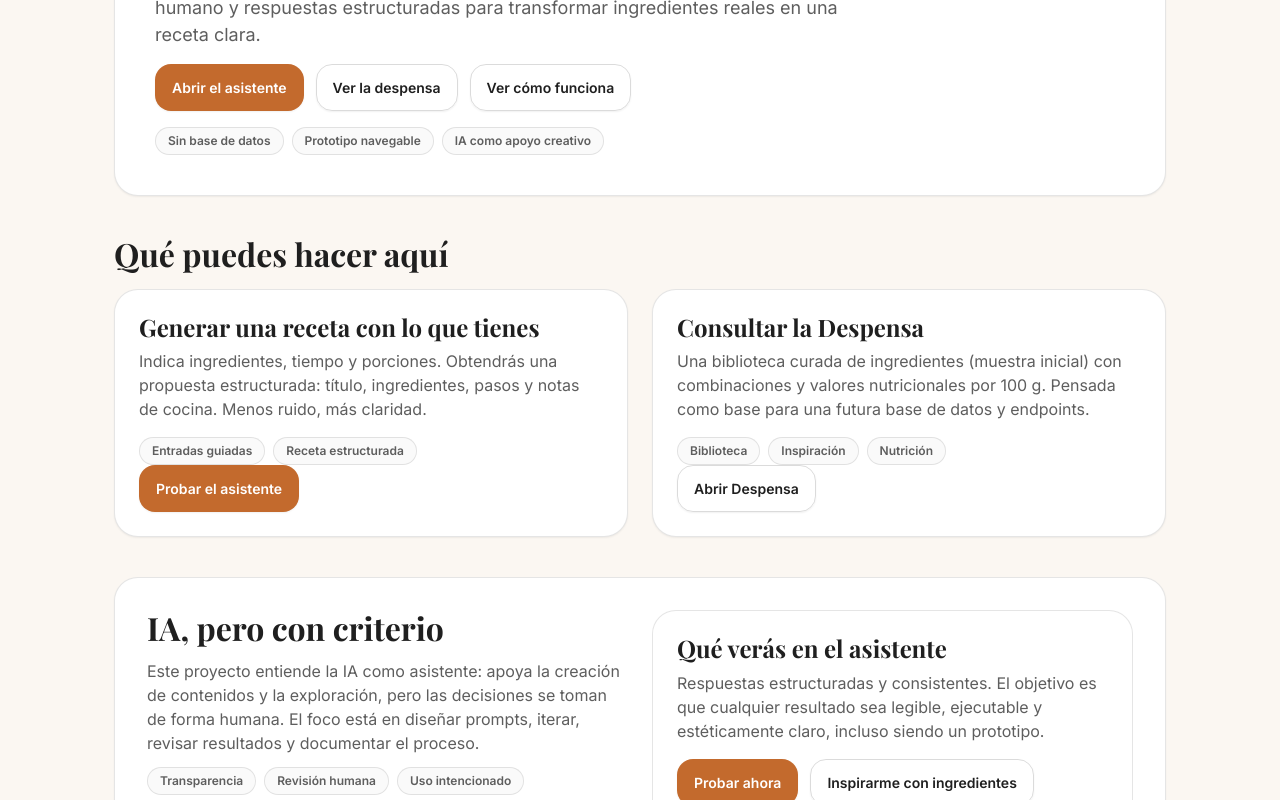
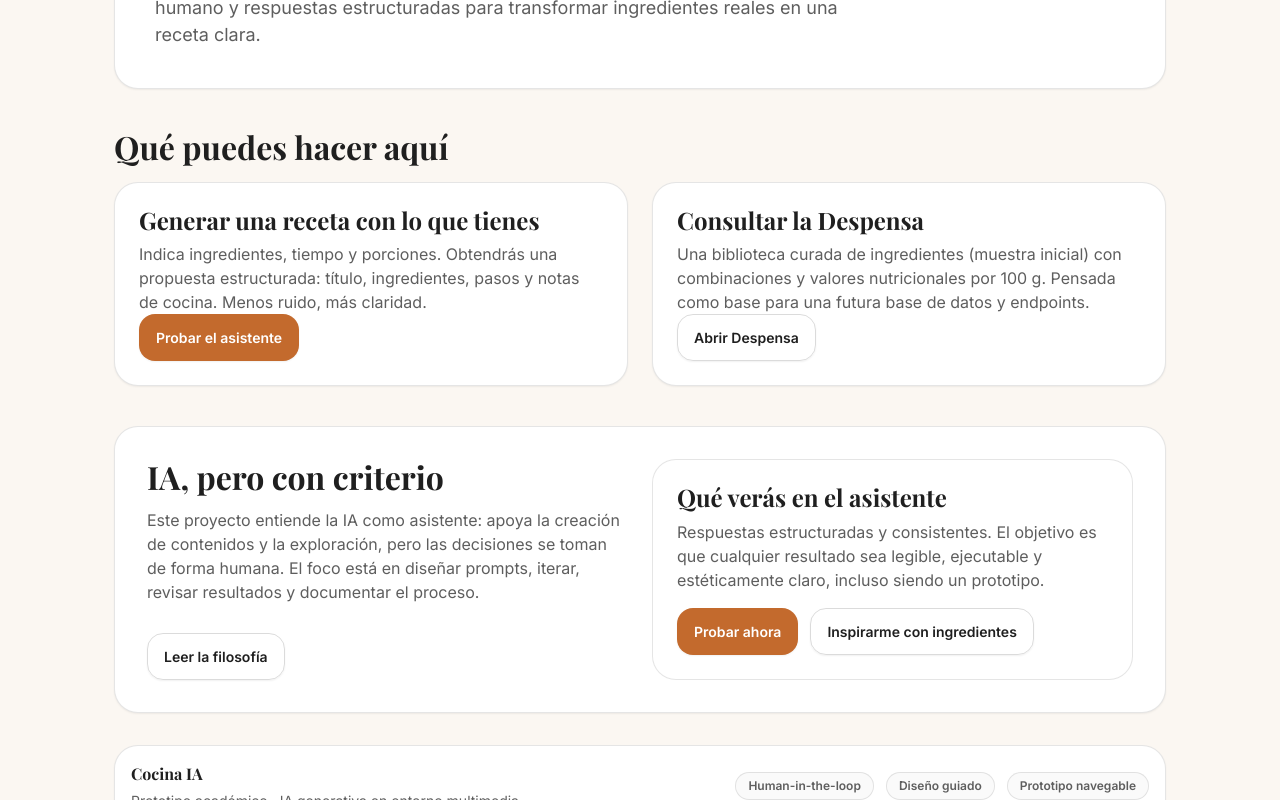
Before and after one commit to EspinacaLaser/proyecto-cocina-ia, a React (Vite) app: page /#/ in a window 1280 px wide. Shown: the part 360-1160 px from the top of the page. Built offline with nearby package versions, Linux system fonts and the light colour scheme.

Commit message:
retoques finales

```diff
--- a/src/pages/Filosofia.jsx
+++ b/src/pages/Filosofia.jsx
@@ -32,24 +32,9 @@ function Filosofia() {
             Próximamente añadiremos recursos visuales generados con IA para reforzar la atmósfera culinaria.
           </p>
 
-          <div style={{ marginTop: "var(--space-4)", display: "grid", gap: "var(--space-3)" }}>
-            <div className="card" style={{ padding: "var(--space-4)" }}>
-              <strong>Imágenes (pendiente)</strong>
-              <p style={{ marginTop: "var(--space-2)", color: "var(--muted)" }}>
-                Aquí podrás colocar imágenes generadas: ingredientes, bodegones, escenas de cocina, etc.
-              </p>
-            </div>
-            <div className="card" style={{ padding: "var(--space-4)" }}>
-              <strong>Proceso (pendiente)</strong>
-              <p style={{ marginTop: "var(--space-2)", color: "var(--muted)" }}>
-                Capturas de iteración, prompts y decisiones para la memoria del proyecto.
-              </p>
-            </div>
-          </div>
-
           <div style={{ marginTop: "var(--space-5)", display: "flex", gap: "var(--space-3)", flexWrap: "wrap" }}>
             <Link className="btn btnPrimary" to="/chat">Ir al asistente</Link>
-            <Link className="btn btnGhost" to="/explorar">Ver inspiración</Link>
+            <Link className="btn btnGhost" to="/#">Volver al inicio</Link>
           </div>
         </div>
       </section>
--- a/src/pages/Home.jsx
+++ b/src/pages/Home.jsx
@@ -17,24 +17,6 @@ function Home() {
             criterio humano y respuestas estructuradas para transformar ingredientes reales
             en una receta clara.
           </p>
-
-          <div style={{ display: "flex", gap: "var(--space-3)", flexWrap: "wrap" }}>
-            <Link to="/chat" className="btn btnPrimary">
-              Abrir el asistente
-            </Link>
-            <Link to="/despensa" className="btn btnGhost">
-              Ver la despensa
-            </Link>
-            <a href="#como-funciona" className="btn btnGhost">
-              Ver cómo funciona
-            </a>
-          </div>
-
-          <div style={{ display: "flex", gap: "var(--space-2)", flexWrap: "wrap" }}>
-            <span className="badge">Sin base de datos</span>
-            <span className="badge">Prototipo navegable</span>
-            <span className="badge">IA como apoyo creativo</span>
-          </div>
         </div>
       </section>
 
@@ -50,11 +32,6 @@ function Home() {
               título, ingredientes, pasos y notas de cocina. Menos ruido, más claridad.
             </p>
 
-            <div style={{ marginTop: "var(--space-4)", display: "flex", gap: "var(--space-2)", flexWrap: "wrap" }}>
-              <span className="badge">Entradas guiadas</span>
-              <span className="badge">Receta estructurada</span>
-            </div>
-
             <div style={{ marginTop: "var(--space-5)" }}>
               <Link to="/chat" className="btn btnPrimary">
                 Probar el asistente
@@ -69,12 +46,6 @@ function Home() {
               valores nutricionales por 100 g. Pensada como base para una futura base de datos
               y endpoints.
             </p>
-
-            <div style={{ marginTop: "var(--space-4)", display: "flex", gap: "var(--space-2)", flexWrap: "wrap" }}>
-              <span className="badge">Biblioteca</span>
-              <span className="badge">Inspiración</span>
-              <span className="badge">Nutrición</span>
-            </div>
 
             <div style={{ marginTop: "var(--space-5)" }}>
               <Link to="/despensa" className="btn btnGhost">
@@ -95,12 +66,6 @@ function Home() {
               pero las decisiones se toman de forma humana. El foco está en diseñar prompts, iterar,
               revisar resultados y documentar el proceso.
             </p>
-
-            <div style={{ display: "flex", gap: "var(--space-2)", flexWrap: "wrap" }}>
-              <span className="badge">Transparencia</span>
-              <span className="badge">Revisión humana</span>
-              <span className="badge">Uso intencionado</span>
-            </div>
 
             <div style={{ marginTop: "var(--space-4)", display: "flex", gap: "var(--space-3)", flexWrap: "wrap" }}>
               <Link to="/filosofia" className="btn btnGhost">
```
